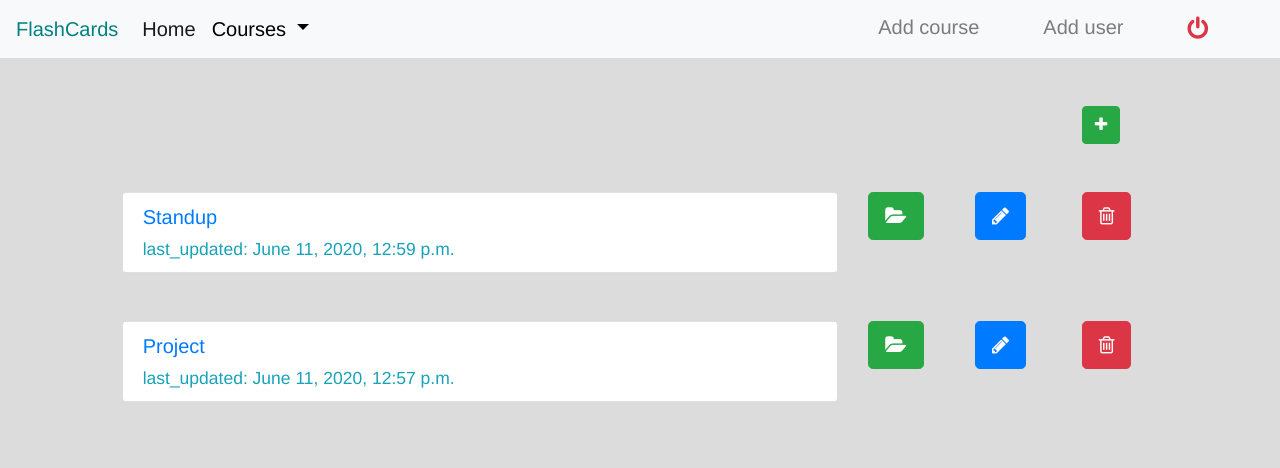
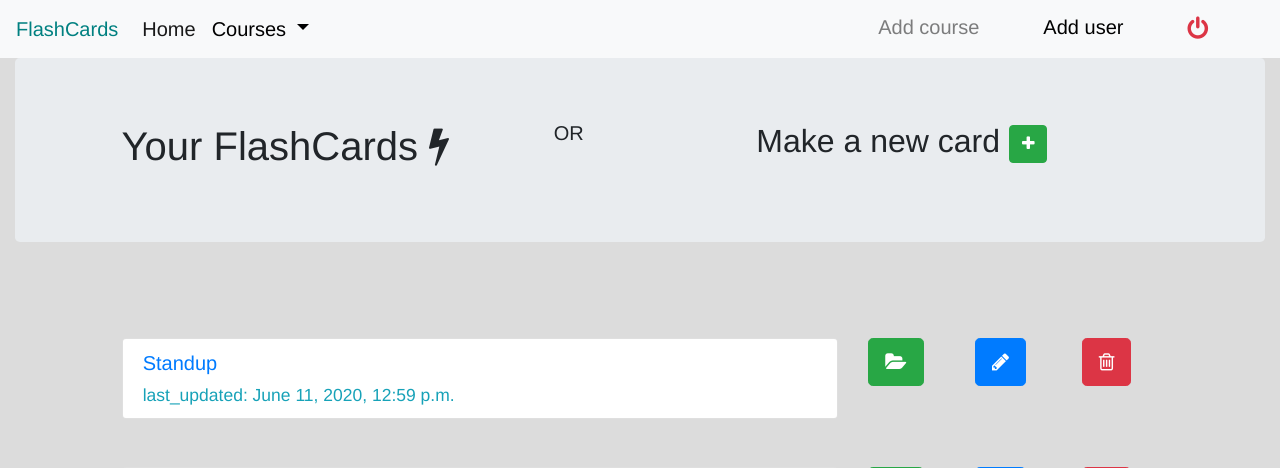
Before and after one commit to ndonyemark/Flash, a Django app: page / in a window 1280 px wide. Shown: the top 468 px of the page. Run offline with Django 3.2, Linux system fonts and the light colour scheme; a user stored in the database is signed in; data comes from the database, SQL or seed files in the repository; some libraries are stand-ins or nearby versions.

Commit message:
Add jumbotron

```diff
--- a/flashcards/templates/index.html
+++ b/flashcards/templates/index.html
@@ -3,12 +3,26 @@
 {% block content %}
     <div class="container-fluid">
 
+        <div class="main-header">
+            <div class="jumbotron">
+                <div class="row">
+                    <div class="col-md-5">
+                        <h1 class='text-center'>Your FlashCards <i class="fa fa-flash" aria-hidden="true"></i></h1>
+                    </div>
+                    <div class="col-md-2">OR</div>
+                    <div class="col-md-5">
+                        <h2>Make a new card
+                        <a href="{% url 'post_flash' %}"><button type="button" class="btn btn-success"><i class="fa fa-plus" aria-hidden="true"></i>
+                </button></a>
+                        </h2>
+                    </div>
+                </div>
+            </div>
+        </div>
+
+
         <div class="row mt-5">
             <div class="col-lg-10"></div>
-            <div class="col-lg-1">
-                <a href="{% url 'post_flash' %}"><button type="button" class="btn btn-success"><i class="fa fa-plus" aria-hidden="true"></i>
-                </button></a>
-            </div>
             <div class="col-lg-1"></div>
         </div>
 
@@ -18,7 +32,6 @@
 
                 <div class="col-md-7 col-xs-7 col-sm-7">
                     <ul class="list-group">
-
                         <li class="list-group-item">
                             <a href="{% url 'view_flash' flashcard.id %}">
                                 <h5>{{flashcard.flash_title}}</h5>
--- a/flashcards/templates/navbar.html
+++ b/flashcards/templates/navbar.html
@@ -24,10 +24,10 @@
 
       <ul class="navbar-nav navbar-right mr-5">
         <li class="nav-item mr-5">
-          <a class="nav-link" href="{% url 'register_course' %}">Add course</a>
+          <a class="nav-link" href="{% url 'register_course' %}" >Add course</a>
         </li>
         <li class="nav-item mr-5">
-          <a class="nav-link" href="{% url 'register' %}">Add user</a>
+          <a class="nav-link" href="{% url 'register' %}" style='color:black'>Add user</a>
         </li>
         <li class="nav-item">
           <a class="nav-link" href="{% url 'logout' %}"><i class="fa fa-power-off text-danger" style="font-size: x-large;" aria-hidden="true"></i>
```
